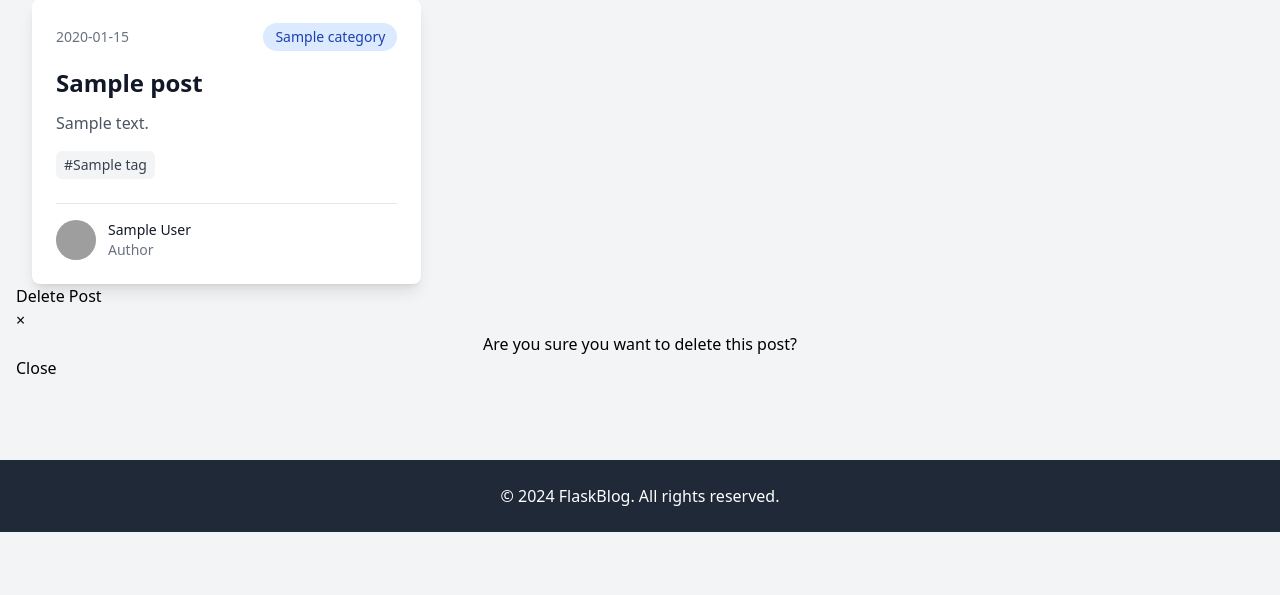
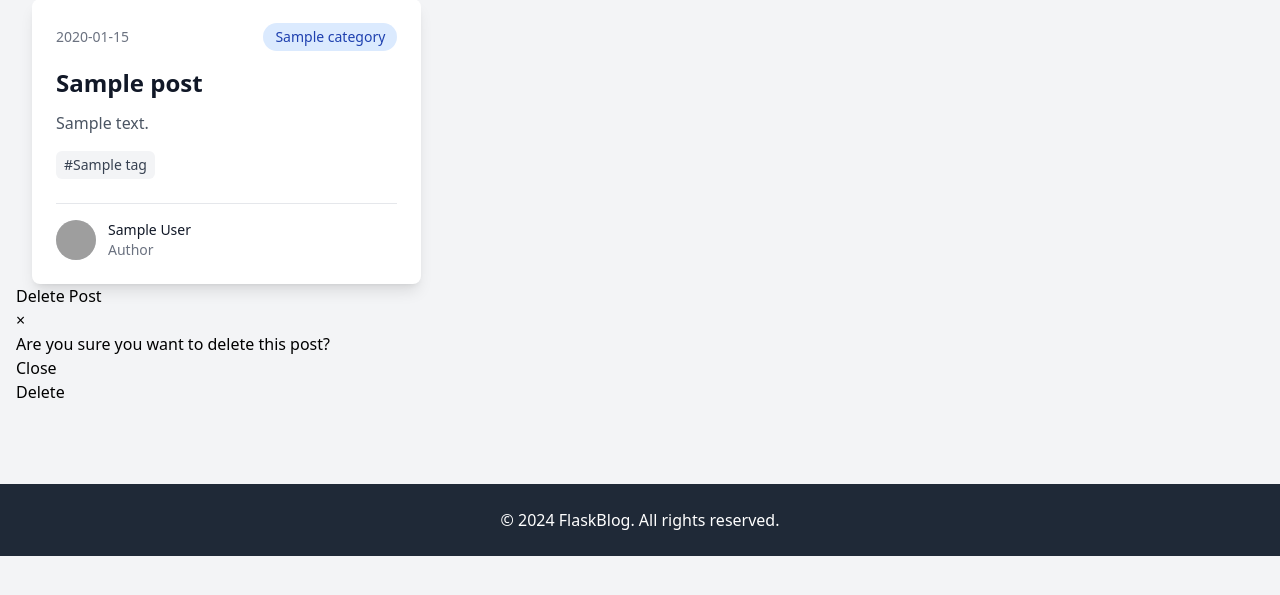
Before and after one commit to QUBITABHAY/DevBlog, a Flask app: template basic_flask/templates/post.html in a window 1280 px wide. Shown: the part 129-724 px from the top of the page. Run offline with Flask 3, Linux system fonts and the light colour scheme; the template is opened without the code that fills it: most values are stand-ins (such as "Sample title", 1, 10 or a date in 2020); parts of the project's set-up code (start-up, migrations or seed data) failed here and were passed over; grey boxes are pictures that could not be loaded.

Commit message:
add delete feature,  but some bug in delete remains.

```diff
--- a/basic_flask/templates/post.html
+++ b/basic_flask/templates/post.html
@@ -10,10 +10,11 @@
                         <span class="px-3 py-1 bg-blue-100 text-blue-800 rounded-full text-sm">{{ post.category }}</span>
                     </div>
 
-                    {% if post.author == current_user %}
+                    {% if post.author == current_user.username %}
                     <div class="flex justify-end mb-4">
-                        <a href="{{ url_for('update_post', post_id=post._id) }}" class="text-blue-600 hover:underline">Update Post</a>
-                        <button type="button" class="text-red-600 hover:underline" data-toggle="modal" data-target="#deleteModal">Delete Post</button>
+                        <a href="{{ url_for('update_post', post_id=post._id) }}" class="text-blue-600 hover:underline">Edit</a>
+                        <button type="button" class="text-red-600 hover:underline" data-toggle="modal" data-target="#deleteModal">Delete</button>
+                    </div>
                     {% endif %}
 
                     <h2 class="text-2xl font-bold text-gray-900 mb-3 hover:text-blue-600">
@@ -42,21 +43,23 @@
         </div>
     </div>
     <!-- Delete Modal -->
-    <div class="modal" id="deleteModal">
-        <div class="modal-dialog">
+    <div class="modal fade" id="deleteModal" tabindex="-1" role="dialog" aria-labelledby="deleteModalLabel" aria-hidden="true">
+        <div class="modal-dialog" role="document">
             <div class="modal-content">
                 <div class="modal-header">
-                    <h5 class="modal-title">Delete Post</h5>
-                    <button type="button" class="close" data-dismiss="modal">
-                        <span>&times;</span>
+                    <h5 class="modal-title" id="deleteModalLabel">Delete Post</h5>
+                    <button type="button" class="close" data-dismiss="modal" aria-label="Close">
+                        <span aria-hidden="true">&times;</span>
                     </button>
                 </div>
-                <div class="modal-body text-center">
-                    <p>Are you sure you want to delete this post?</p>
+                <div class="modal-body">
+                    Are you sure you want to delete this post?
                 </div>
                 <div class="modal-footer">
                     <button type="button" class="btn btn-secondary" data-dismiss="modal">Close</button>
-
+                    <form action="{{ url_for('delete_post', post_id=post._id) }}" method="POST">
+                        <input type="submit" class="btn btn-danger" value="Delete">
+                    </form>
                 </div>
             </div>
         </div>
--- a/static/output.css
+++ b/static/output.css
@@ -1197,11 +1197,6 @@ video {
   color: rgb(255 255 255 / var(--tw-text-opacity, 1));
 }
 
-.text-black {
-  --tw-text-opacity: 1;
-  color: rgb(0 0 0 / var(--tw-text-opacity, 1));
-}
-
 .shadow-2xl {
   --tw-shadow: 0 25px 50px -12px rgb(0 0 0 / 0.25);
   --tw-shadow-colored: 0 25px 50px -12px var(--tw-shadow-color);
--- a/tailwind.config.js
+++ b/tailwind.config.js
@@ -6,7 +6,8 @@ module.exports = {
     "basic_flask/templates/register.html",
     "basic_flask/templates/login.html",
     "basic_flask/templates/account.html",
-    "basic_flask/templates/create_post.html"
+    "basic_flask/templates/create_post.html",
+    "basic_flask/templates/post.html",
   ],
   theme: {
     extend: {},
```
Also changed, not shown: basic_flask/routes.py (+14 -0 lines), 2 other files.
